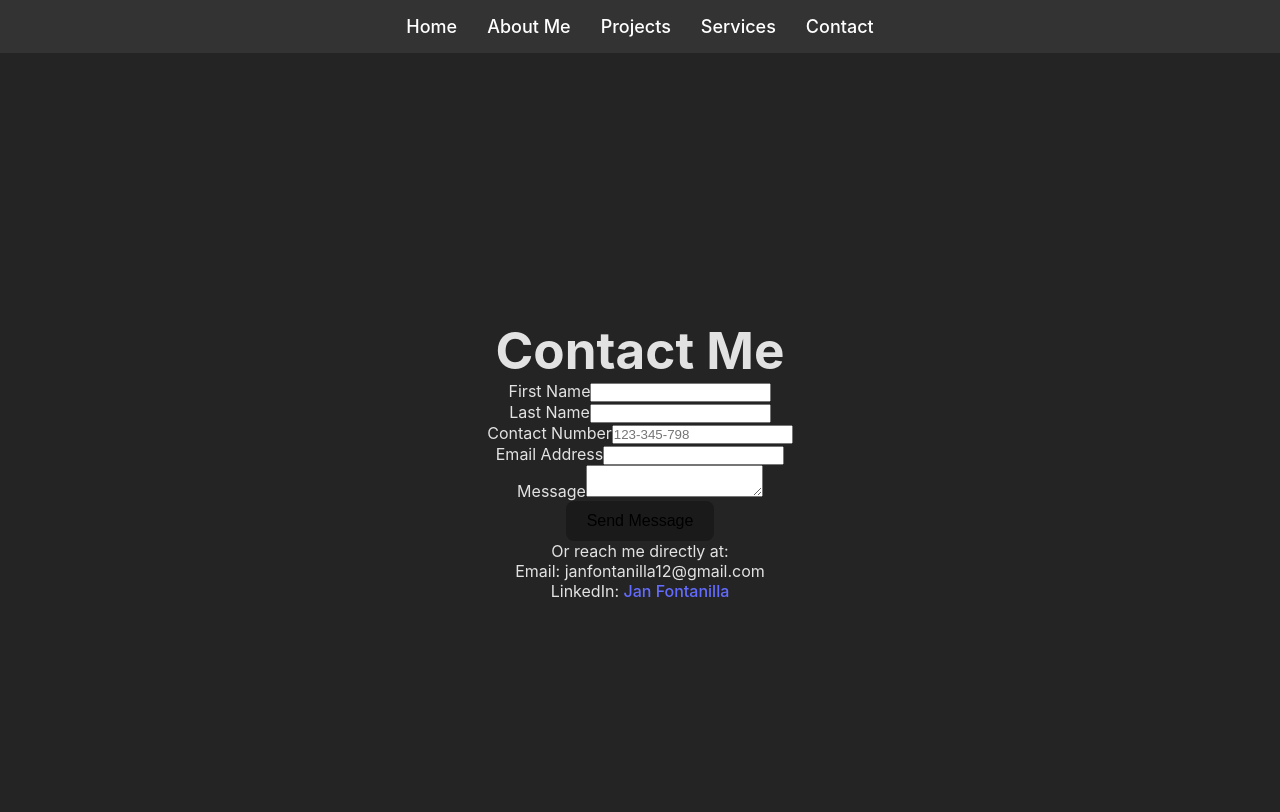
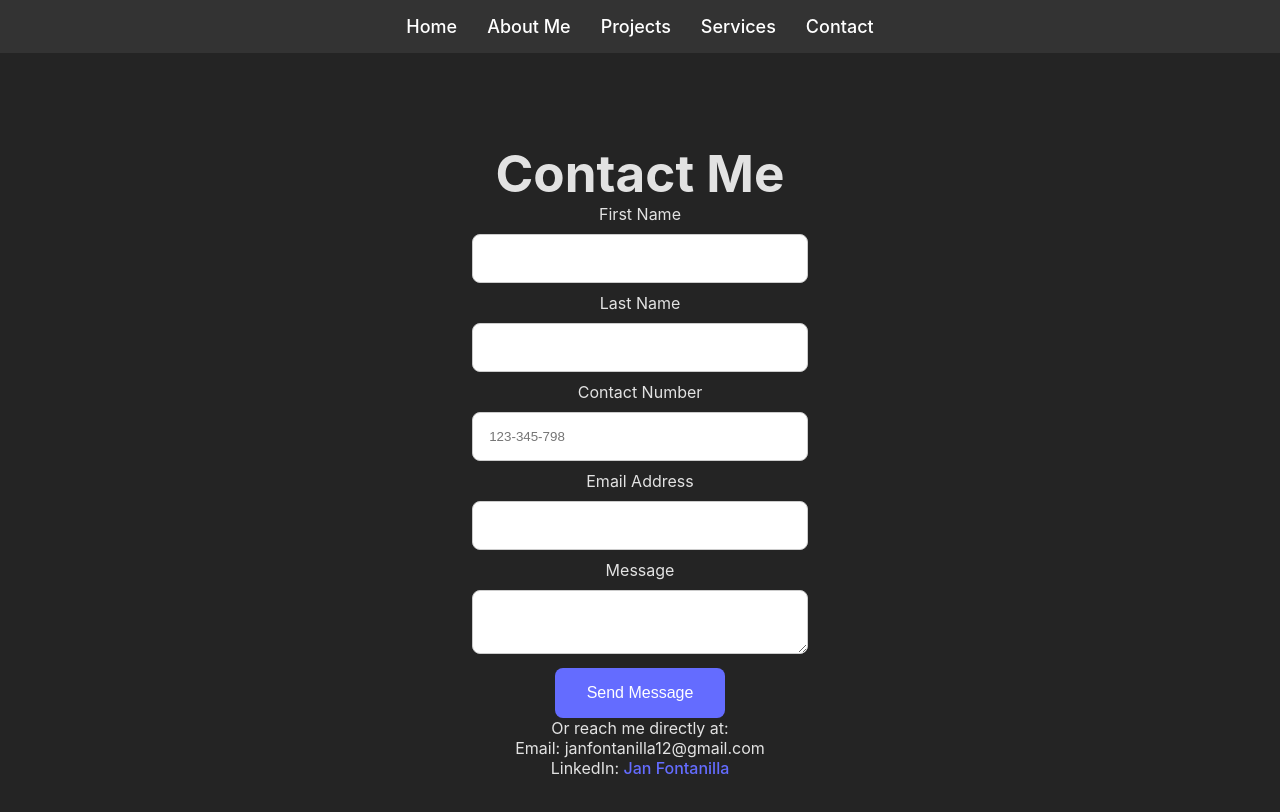
Before and after one commit to janfontanilla/my-portfolio, a React (Vite) app: page /contact in a window 1280 px wide. Shown: the top 812 px of the page. Built offline with nearby package versions, Linux system fonts and the light colour scheme.

Commit message:
improve css in project page

```diff
--- a/src/index.css
+++ b/src/index.css
@@ -85,63 +85,123 @@ body {
   margin-top: 60px;
 }
 
-#root {
-  max-width: 1280px;
-  margin: 0 auto;
+.home {
+  text-align: center;
+  padding: 3rem;
+}
+
+.home-buttons {
+  margin-top: 1.5rem;
+}
+
+.home-link {
+  text-decoration: none;
+  color: #646cff;
+  font-size: 1.2rem;
+  margin: 0 10px;
+}
+
+.home-link:hover {
+  color: #535bf2;
+}
+
+.projects {
   padding: 2rem;
   text-align: center;
 }
 
-.logo {
-  height: 6em;
-  padding: 1.5em;
-  will-change: filter;
-  transition: filter 300ms;
+.projects-container {
+  display: flex;
+  flex-wrap: wrap;
+  justify-content: center;
+  gap: 20px;
+  max-width: 1200px;
 }
 
-.logo:hover {
-  filter: drop-shadow(0 0 2em #646cffaa);
+.project-item {
+  background-color: #333;
+  padding: 1.5rem;
+  width: 800px;
+  border-radius: 8px;
+  color: white;
+  margin: 10px;
 }
 
-.logo.react:hover {
-  filter: drop-shadow(0 0 2em #61dafbaa);
+.project-item h3 {
+  margin-bottom: 10px;
 }
 
-@keyframes logo-spin {
-  from {
-    transform: rotate(0deg);
-  }
-  to {
-    transform: rotate(360deg);
-  }
+.project-item p {
+  font-size: 16px;
 }
 
-@media (prefers-reduced-motion: no-preference) {
-  a:nth-of-type(2) .logo {
-    animation: logo-spin infinite 20s linear;
-  }
+.services {
+  padding: 2rem;
+  text-align: center;
 }
 
-.card {
-  padding: 2em;
+.services-list {
+  display: flex;
+  justify-content: space-evenly;
+  flex-wrap: wrap;
 }
 
-.read-the-docs {
-  color: #888;
+.service-item {
+  background-color: #333;
+  color: white;
+  width: 250px;
+  padding: 1rem;
+  margin: 15px;
+  border-radius: 8px;
 }
 
-.home-buttons {
-  display: flex;
-  justify-content: center;
-  gap: 20px;
+.service-item h3 {
+  margin-bottom: 10px;
 }
 
-.home-link {
-  color: white;
-  text-decoration: none;
-  font-size: 18px;
+.service-item p {
+  font-size: 16px;
 }
 
-.home-link:hover {
-  text-decoration: underline;
+.contact {
+  padding: 2rem;
+  text-align: center;
 }
+
+.contact-form {
+  margin-top: 1.5rem;
+}
+
+input,
+textarea {
+  width: 100%;
+  padding: 1rem;
+  margin: 10px 0;
+  border-radius: 8px;
+  border: 1px solid #ccc;
+}
+
+button[type="submit"] {
+  background-color: #646cff;
+  color: white;
+  border: none;
+  padding: 1rem 2rem;
+  border-radius: 8px;
+  cursor: pointer;
+}
+
+button[type="submit"]:hover {
+  background-color: #535bf2;
+}
+
+footer {
+  padding: 2rem;
+  text-align: center;
+  background-color: #333;
+  color: white;
+}
+
+footer p {
+  margin-top: 1rem;
+  font-size: 1rem;
+}
```
